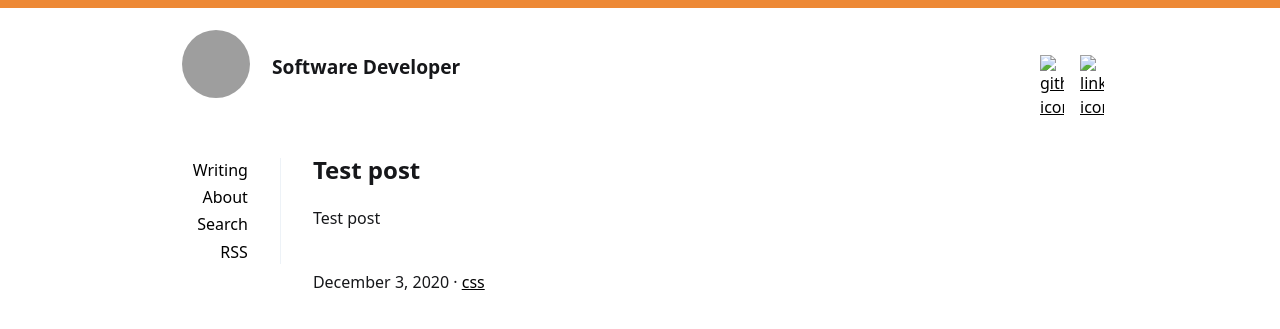
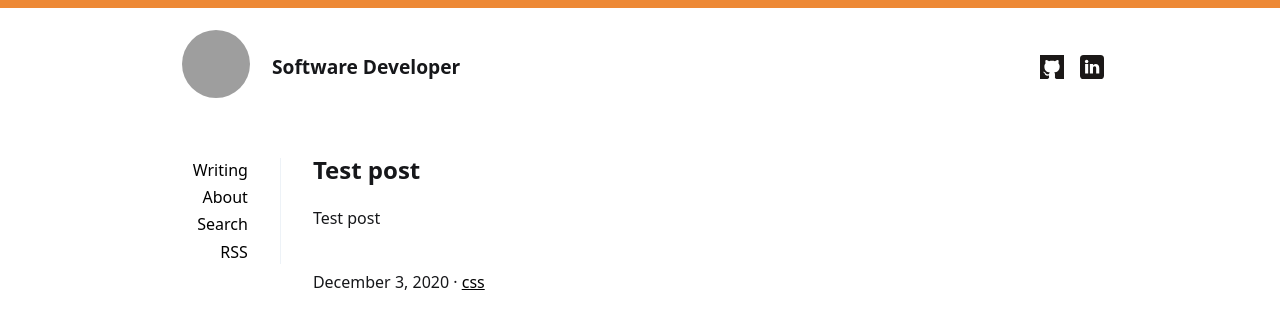
Before and after one commit to RJForgie/RJForgie.github.io, a Jekyll site: the page built from _posts/2020-12-03-welcome-to-jekyll.md, in a window 1280 px wide. Shown: the top 329 px of the page. Built offline with Jekyll 4.4.1, drawn with Linux system fonts in a browser that asks for light colours; grey boxes are pictures that could not be loaded.

Commit message:
fix asset path for posts

```diff
--- a/_includes/header.html
+++ b/_includes/header.html
@@ -6,14 +6,14 @@
     <h1 class="logo header__title">{{ site.title }}</h1>
   </div>
   <div class="header__link-block">
-    <a href="github.com" class="header__link">
-      <img src="assets/icons/github.svg" alt="github icon" class="header__icon">
+    <a href="https://github.com/RJForgie" class="header__link">
+      <img src="/assets/icons/github.svg" alt="github icon" class="header__icon">
     </a>
     <!-- <a href="github.com" class="header__link">
       <img src="assets/icons/twitter.svg" alt="twitter icon" class="header__icon">
     </a> -->
-    <a href="github.com" class="header__link">
-      <img src="assets/icons/linkedin.svg" alt="linkedin icon" class="header__icon">
+    <a href="https://linkedin.com/in/ryan-forgie" class="header__link">
+      <img src="/assets/icons/linkedin.svg" alt="linkedin icon" class="header__icon">
     </a>
   </div>
 </header>
```
